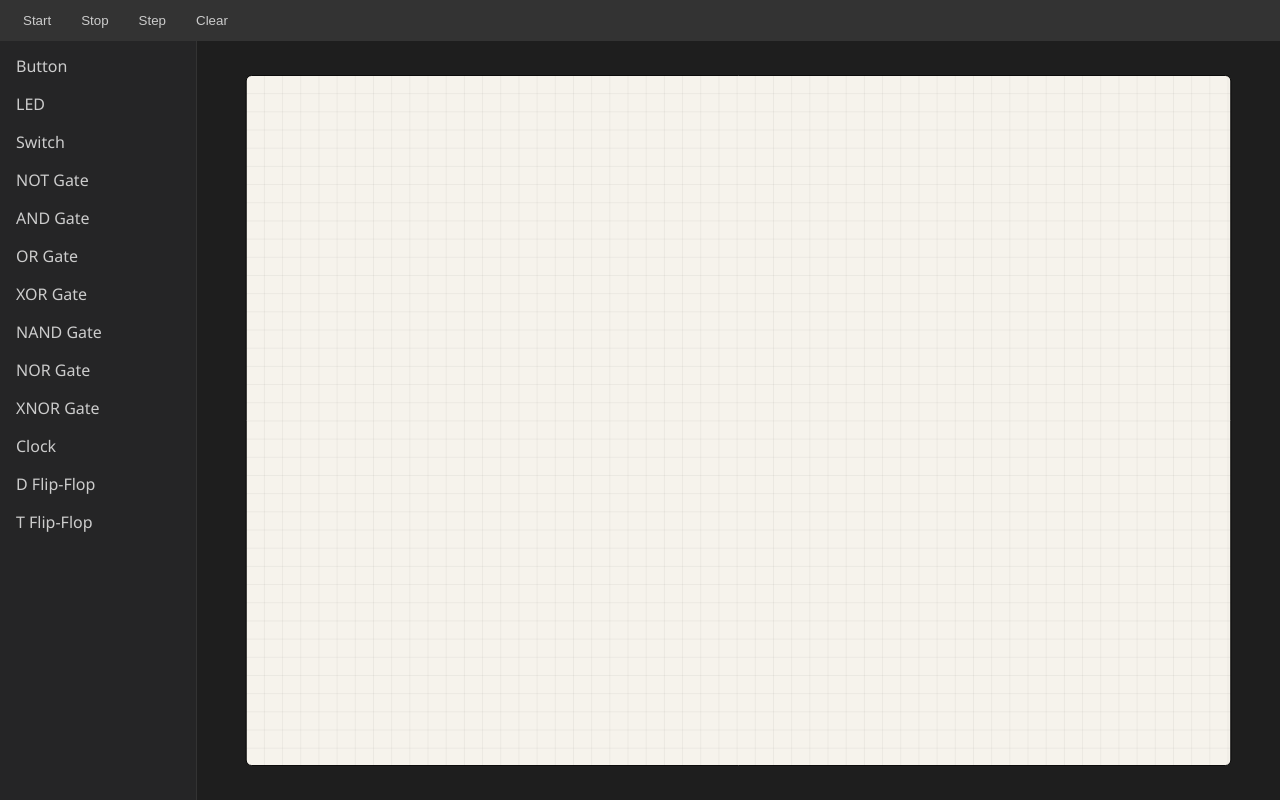
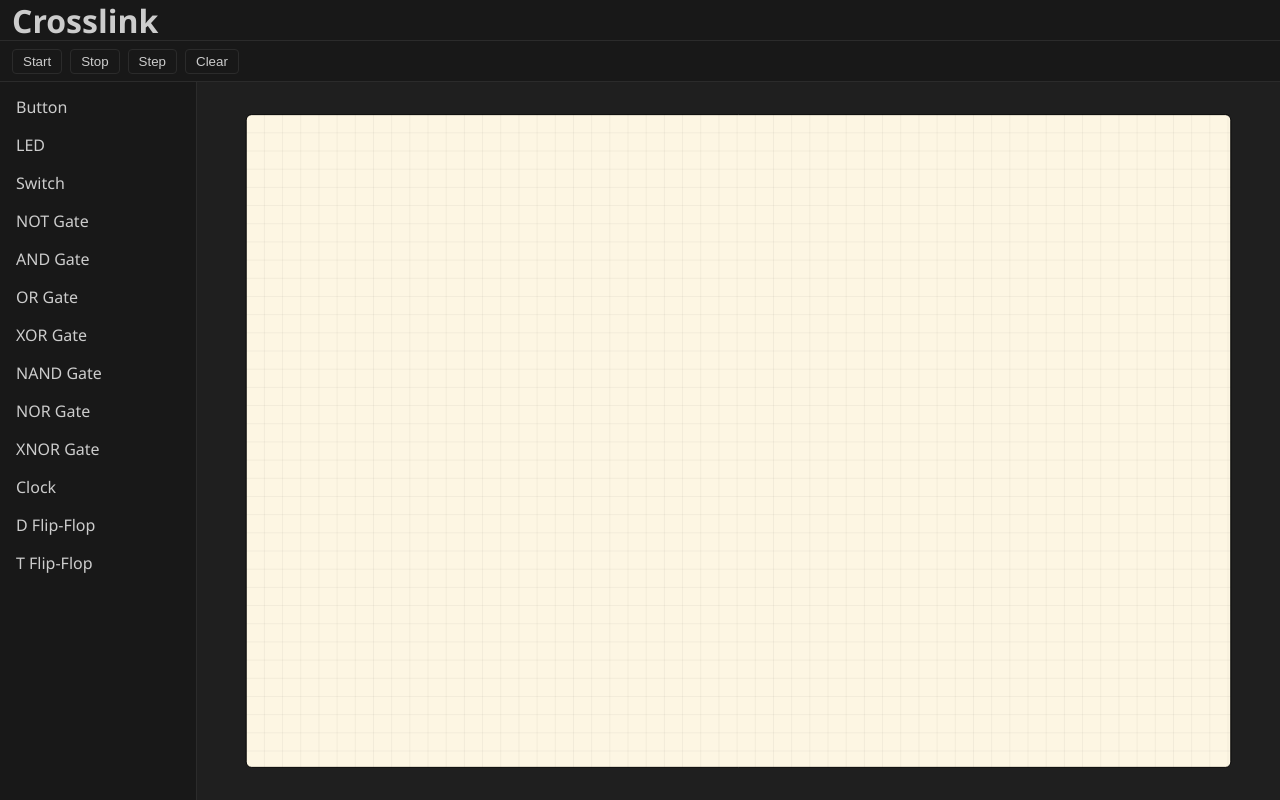
Before and after one commit to Rakhyvel/crosslink, a website built with Vite: page index.html in a window 1280 px wide. Built offline with nearby package versions, Linux system fonts and the light colour scheme.

Commit message:
add title

```diff
--- a/index.html
+++ b/index.html
@@ -7,6 +7,9 @@
   </head>
   <body>
     <div id="root">
+      <div id="titlebar">
+        <h1>Crosslink</h1>
+      </div>
       <div id="topbar">
         <button id="start">Start</button>
         <button id="stop">Stop</button>
--- a/src/sim.ts
+++ b/src/sim.ts
@@ -341,7 +341,7 @@
         const width = this.canvas.width
         const height = this.canvas.height
 
-        this.ctx.fillStyle = "#f6f3ec"
+        this.ctx.fillStyle = "#FDF6E3"
         this.ctx.beginPath();
         this.ctx.roundRect(0, 0, width, height, 6);
         this.ctx.fill();
--- a/src/style.css
+++ b/src/style.css
@@ -1,10 +1,10 @@
 :root {
   --bg-main: #1e1e1e;
-  --bg-sidebar: #252526;
-  --bg-editor: #1e1e1e;
+  --bg-sidebar: #181818;
+  --bg-editor: #1F1F1F;
   --bg-hover: #2a2d2e;
   --accent: #3794ff;
-  --border: #333;
+  --border: #2B2B2B;
   --text: #cccccc;
   --font: "Segoe UI", system-ui, sans-serif;
 }
@@ -26,9 +26,10 @@
 }
 
 /* TOP BAR */
-#topbar {
+#topbar,
+#titlebar {
   height: 40px;
-  background: #333333;
+  background: #181818;
   display: flex;
   align-items: center;
   padding: 0 12px;
```
